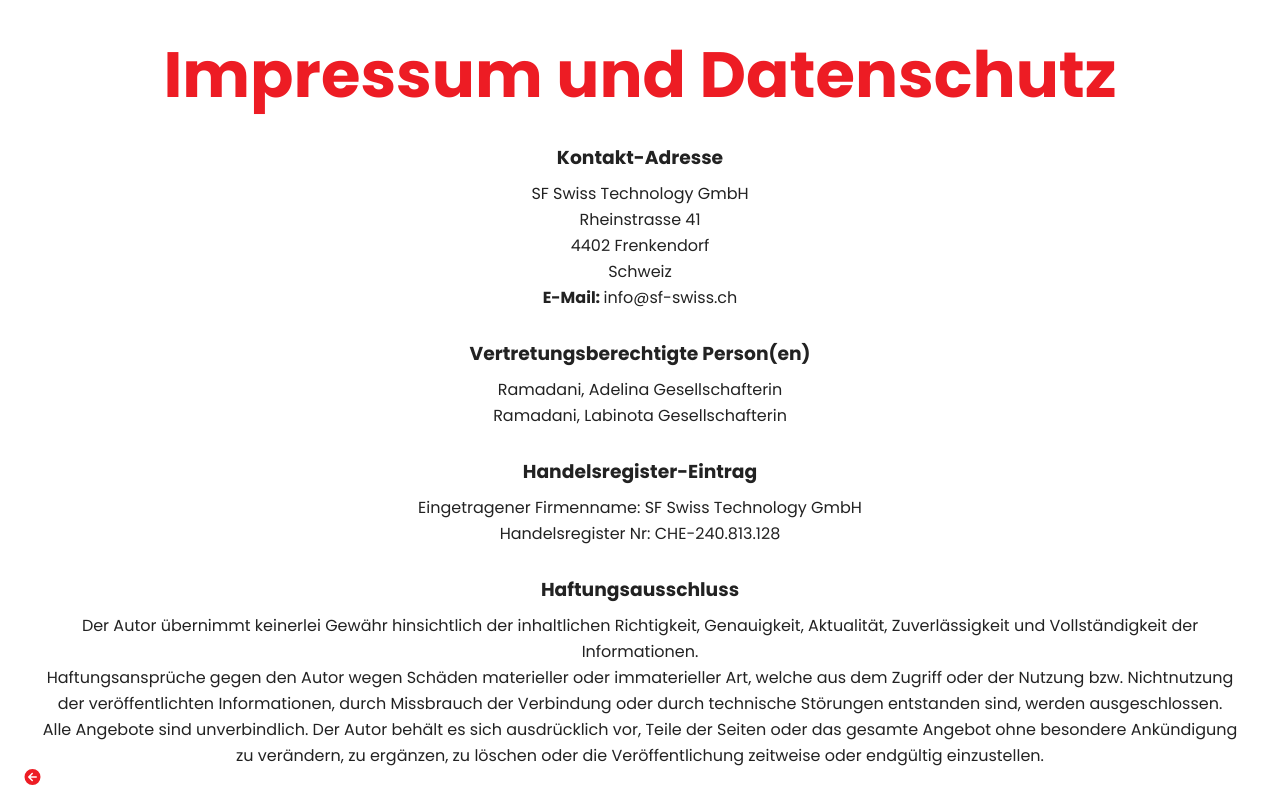
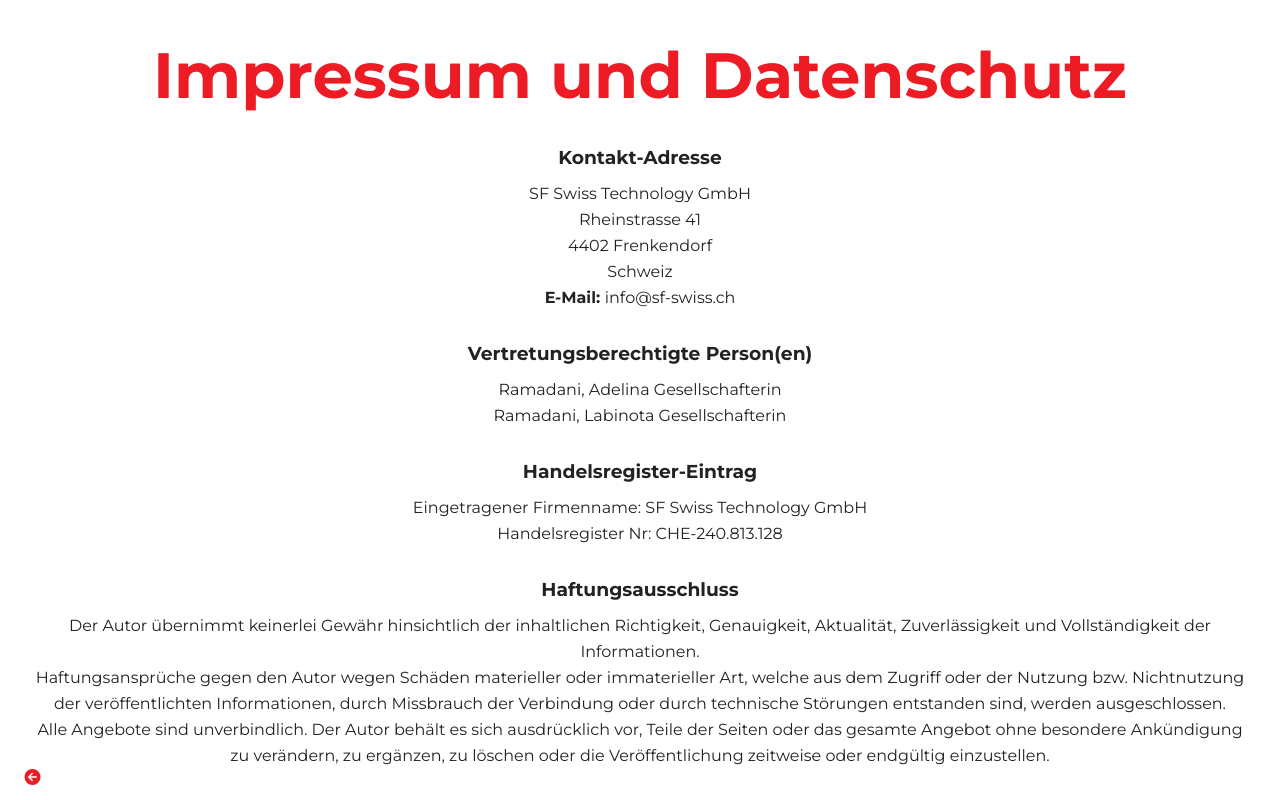
Before and after one commit to MaRIM41/BlueCleanGerguri, a Next.js app: page /impressum-datenschutz in a window 1280 px wide. Shown: the top 800 px of the page. Built offline with nearby package versions, Linux system fonts and the light colour scheme.

Commit message:
Update globals.css

```diff
--- a/styles/globals.css
+++ b/styles/globals.css
@@ -1,4 +1,4 @@
-@import url('https://fonts.googleapis.com/css2?family=Poppins:wght@300;400;700;800;900&display=swap');
+@import url('https://fonts.googleapis.com/css2?family=Montserrat:wght@300;400;700;800;900&display=swap');
 
 * {
   box-sizing: border-box;
@@ -8,7 +8,7 @@
 
 body {
   width: 100%;
-  font: 16px 'Poppins', sans-serif;
+  font: 16px 'Montserrat', sans-serif;
   color: black;
 }
 
```
